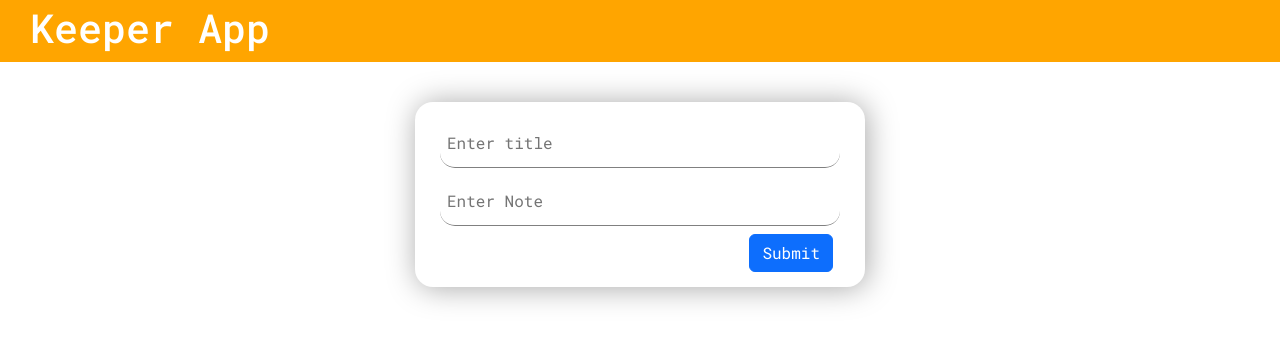
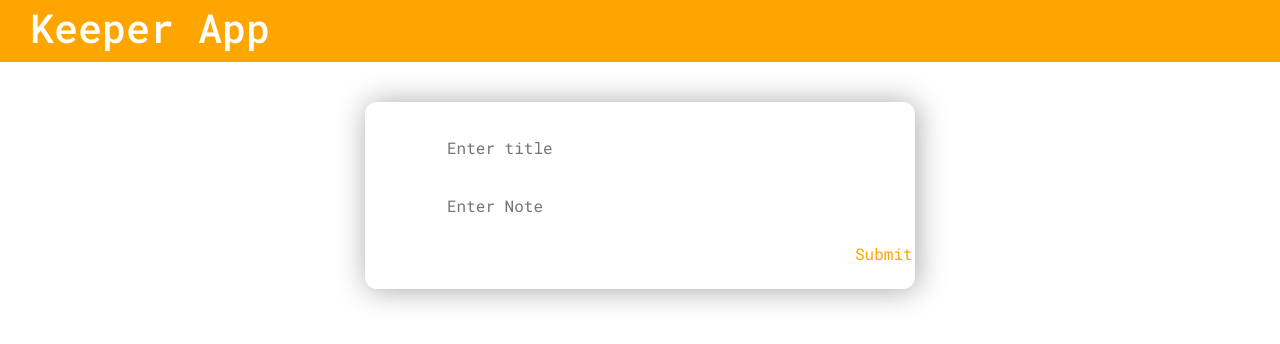
Before and after one commit to Jitesh-Srivastava/Notes-Handler, a React (Create React App) app: page / in a window 1280 px wide. Shown: the top 344 px of the page. Built offline with nearby package versions, Linux system fonts and the light colour scheme.

Commit message:
Updated Keeper.CSS

```diff
--- a/src/CSS/KeeperApp.css
+++ b/src/CSS/KeeperApp.css
@@ -8,7 +8,7 @@ header {
     background-color: orange;
     display: flex;
     padding: 4px 0px 10px 30px;
-    color: white;
+    color: rgb(255, 255, 255);
 }
 
 body {
@@ -26,36 +26,54 @@ body {
     justify-content: center;
     margin-top: 2.5rem;
     padding-bottom: 15px;
-    width: 450px;
+    width: 550px;
     box-shadow: 2px 1px 30px rgba(0, 0, 0, 0.348);
-    border-radius: 18px;
+    border-radius: 12px;
+    background-color: white;
 }
 
 .keeperTextArea input {
     width: 400px;
     height: 50px;
     margin-top: 1rem;
-    border-radius: 15px;
     padding-left: 7px;
-    background-color: transparent;
+    padding-top: 10px;
+    background-color: white;
     border: none;
-    border-bottom: solid 0.5px gray;
 }
 
-.keeperTextArea input:focus {
+.keeperTextArea textarea {
+    width: 400px;
+    height: auto;
+    resize: none;
+    border: 0;
+    padding-left: 7px;
+    padding-top: 10px;
+}
+
+.keeperTextArea input:focus,
+textarea:focus {
     outline: none;
+    border-bottom: gray 0.5px solid;
 }
 
 .keeperTextArea button {
     align-self: flex-end;
+    margin-top: 1rem;
     margin-right: 2rem;
+    height: 40px;
+    width: 40px;
+    border-radius: 50%;
+    color: orange;
+    border: none;
+    background-color: white;
 }
 
 .note {
     display: flex;
-    align-items: flex-start;
+    align-self: flex-start;
+    flex-wrap: wrap;
     gap: 50px;
-    width: inherit;
     padding: 25px 150px;
 }
 
@@ -78,5 +96,5 @@ body {
     justify-self: flex-end;
     color: orangered;
     border: none;
-    background-color: transparent;
+    background-color: white;
 }
```
